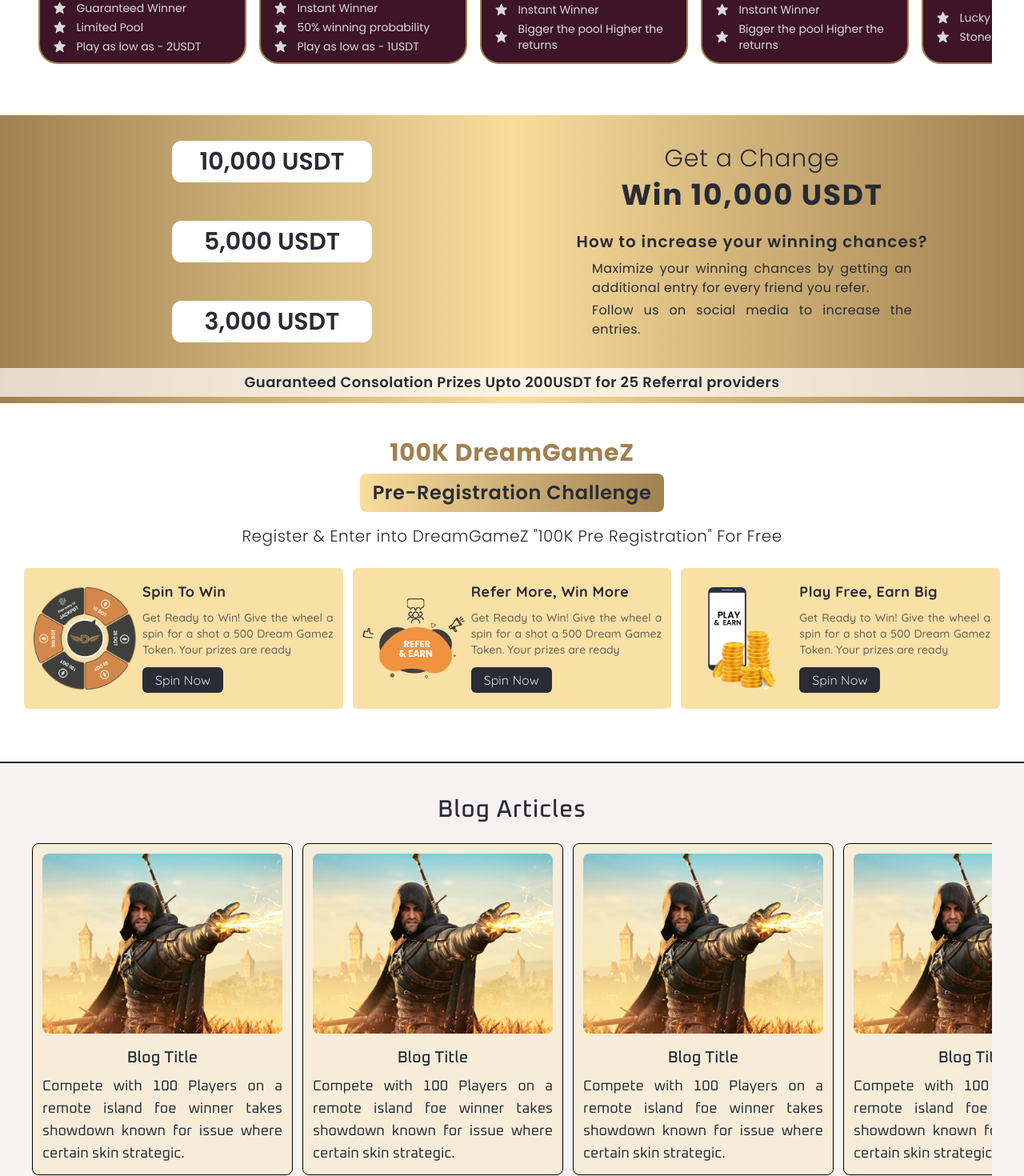
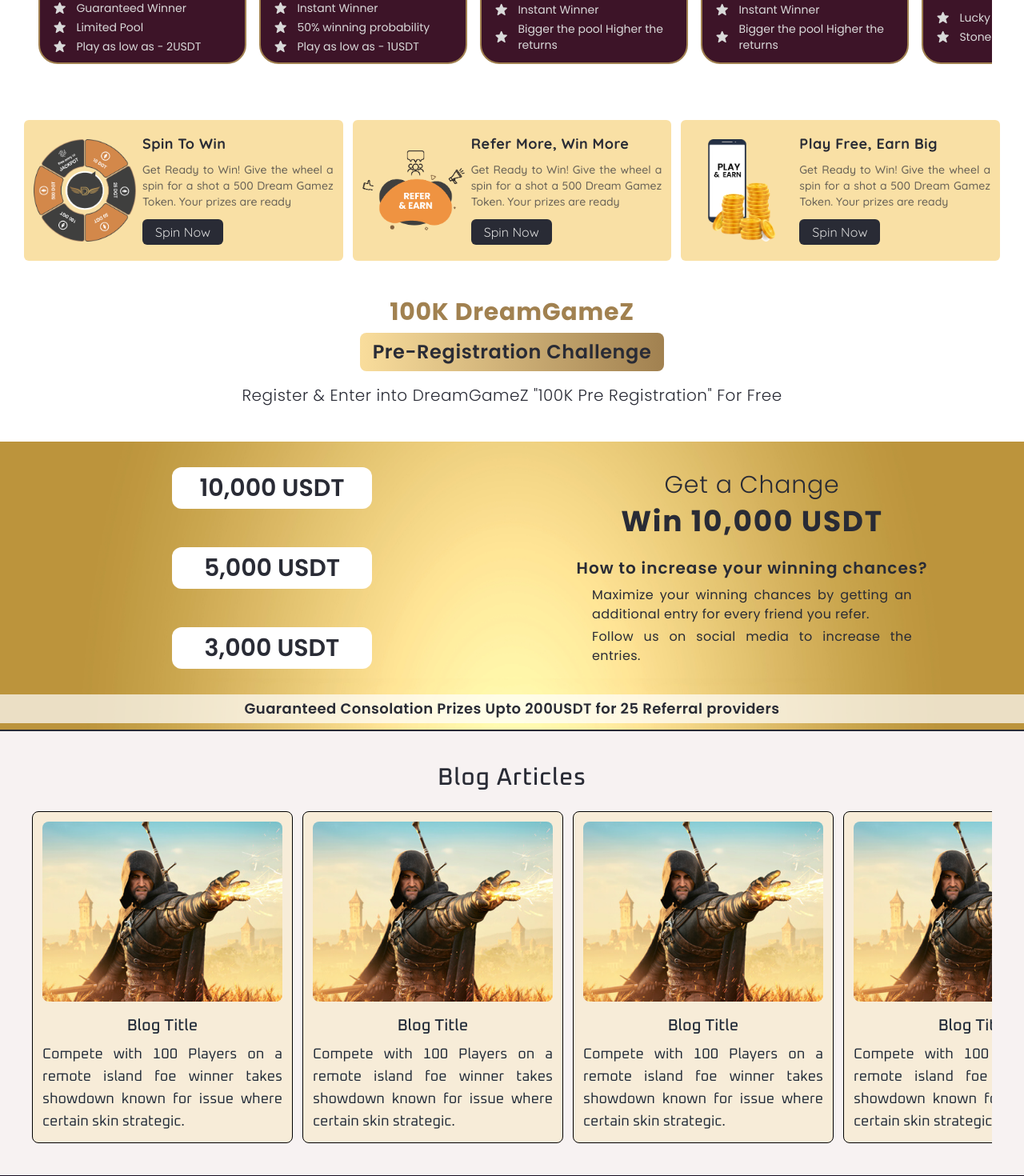
Before and after one commit to Ankan002/dream-gamez, a Next.js app: page / in a window 1280 px wide. Shown: the part 1288-2758 px from the top of the page at 80% size. Built offline with nearby package versions, Linux system fonts and the light colour scheme.

Commit message:
feat: :sparkles: update layout

```diff
--- a/app/page.tsx
+++ b/app/page.tsx
@@ -14,8 +14,8 @@ export default function Home() {
 			<main className="flex min-h-screen flex-col pt-16">
 				<HomeHero />
 				<GameSection />
+				<FeatureSection />
 				<WinnerPrizePromotion />
-				<FeatureSection />
 				<Blogs />
 			</main>
 			<Footer />
--- a/components/home/blogs/blogs.tsx
+++ b/components/home/blogs/blogs.tsx
@@ -40,7 +40,7 @@ const BlogsData = [
 
 const Blog = () => {
 	return (
-		<div className="w-full flex flex-col items-center justify-center bg-primary-light-gray mt-5 px-4 py-10 border-t-2 border-t-primary-dark">
+		<div className="w-full flex flex-col items-center justify-center bg-primary-light-gray px-4 py-10 border-t-2 border-t-primary-dark">
 			<CommonHeading title="Blog Articles" />
 
 			<div className="w-full flex items-center justify-center">
--- a/components/home/feature-section/feature-section.tsx
+++ b/components/home/feature-section/feature-section.tsx
@@ -32,10 +32,22 @@ const FeatureData = [
 
 const FeatureSection = () => {
 	return (
-		<div className="w-full flex flex-col items-center justify-center my-10">
+		<div className="w-full flex flex-col items-center justify-center mb-10">
+			<div className="w-full flex flex-wrap items-center justify-center px-6">
+				{FeatureData.map((data) => (
+					<FeatureCard
+						key={data.id}
+						image={data.image}
+						buttonText={data.buttonText}
+						headerText={data.title}
+						description={data.description}
+					/>
+				))}
+			</div>
+
 			<CommonParagraph
 				text="100K DreamGameZ"
-				className="text-3xl font-bold text-primary-golden"
+				className="text-3xl font-bold text-primary-golden mt-10"
 			/>
 
 			<div className="px-4 py-1 bg-gradient-to-r from-primary-yellow to-primary-golden flex items-center justify-center mt-1 rounded-lg">
@@ -51,18 +63,6 @@ const FeatureSection = () => {
 				}
 				className="text-xl font-light mt-4"
 			/>
-
-			<div className="w-full flex flex-wrap items-center justify-center px-6 mt-4">
-				{FeatureData.map((data) => (
-					<FeatureCard
-						key={data.id}
-						image={data.image}
-						buttonText={data.buttonText}
-						headerText={data.title}
-						description={data.description}
-					/>
-				))}
-			</div>
 		</div>
 	);
 };
--- a/components/home/winner-prize-promotion/winner-prize-promotion.tsx
+++ b/components/home/winner-prize-promotion/winner-prize-promotion.tsx
@@ -2,7 +2,7 @@ import { CommonParagraph } from "../elements";
 
 const WinnerPrizePromotion = () => {
 	return (
-		<div className="w-full flex flex-col py-2 md:bg-gradient-to-r bg-gradient-to-b from-primary-golden via-primary-yellow to-primary-golden">
+		<div className="w-full flex flex-col py-2 bg-winner-prize-promotion-bg bg-center bg-cover">
 			<div className="w-full flex md:flex-row flex-col md:px-10 px-4">
 				<div className="flex-1 flex flex-col w-full items-center justify-center">
 					<div className="min-w-[250px] bg-white px-3 py-2 md:my-6 my-4 font-poppins text-3xl text-primary-dark flex items-center justify-center text-center font-semibold rounded-xl">
--- a/tailwind.config.ts
+++ b/tailwind.config.ts
@@ -28,6 +28,8 @@ const config: Config = {
 			},
 			backgroundImage: {
 				"home-hero-bg": "url('/images/home-hero-bg.png')",
+				"winner-prize-promotion-bg":
+					"url('/images/winner-prize-promotion-bg.jpg')",
 			},
 		},
 	},
```
Also changed, not shown: public/images/winner-prize-promotion-bg.jpg (added).
